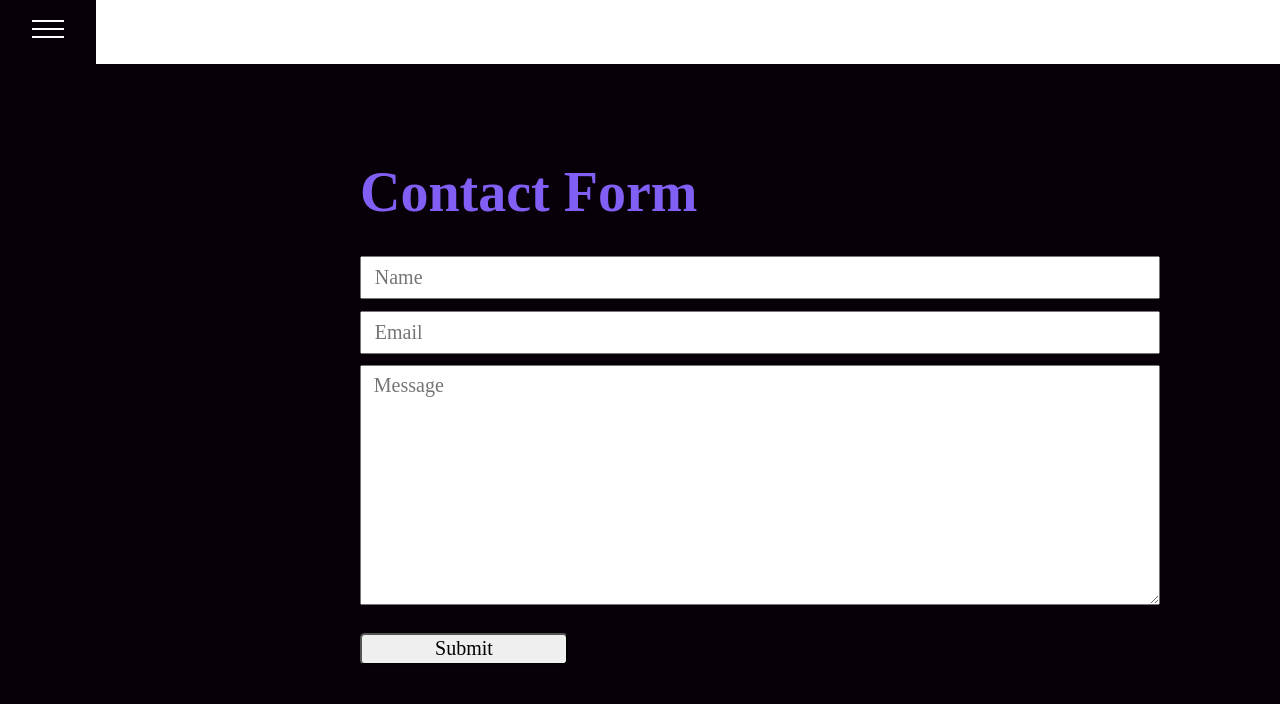
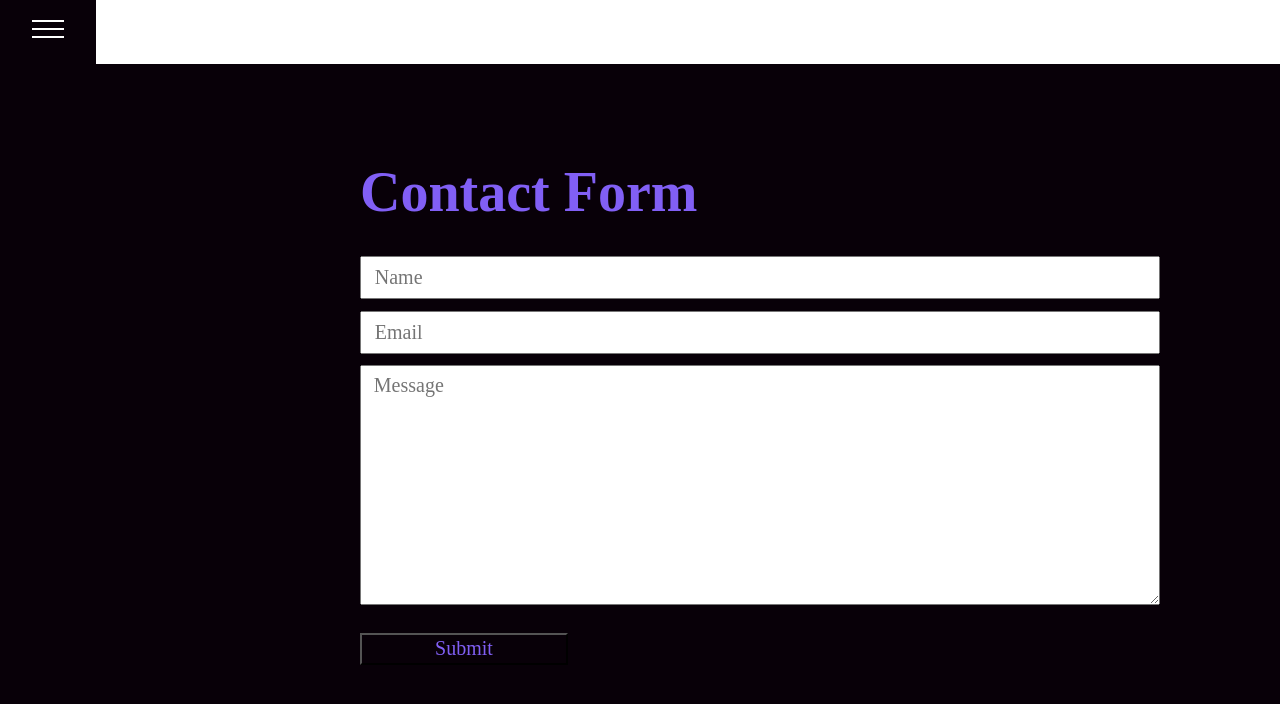
Before and after one commit to salaami/portfolio, a React (Create React App) app: page /contact in a window 1280 px wide. Shown: the top 704 px of the page. Built offline with nearby package versions, Linux system fonts and the light colour scheme; a web font is replaced by a local one.

Commit message:
Changes to Contact page.

```diff
--- a/src/components/ContactForm.css
+++ b/src/components/ContactForm.css
@@ -12,6 +12,7 @@
 
 .form-box input, textarea{
     display: block;
+    position: initial;
     width: 60vh;
     padding: .5rem .8rem .5rem .8rem;
     margin: .9vw 0 ;
@@ -30,12 +31,14 @@
     font-size: 20px;
     position:relative;
     margin: 1rem 1rem 1rem 0;
-    border-radius: .3rem;
+    color: #815FF5;
+    background-color: #080008;
     transition: 0.3s;
     animation: ease-in-out;
 }
 
 .submitBtn:hover{
     transform: scale(1.02);
+    background-color: #FFFFFF;
     box-shadow: 0.8rem 0.8rem #00FF00;
 }
--- a/src/pages/Contact.js
+++ b/src/pages/Contact.js
@@ -6,7 +6,6 @@ var Contact = () => {
     <div className='pages'>
       <ContactForm />
     </div>
-
   )
 }
 
```
